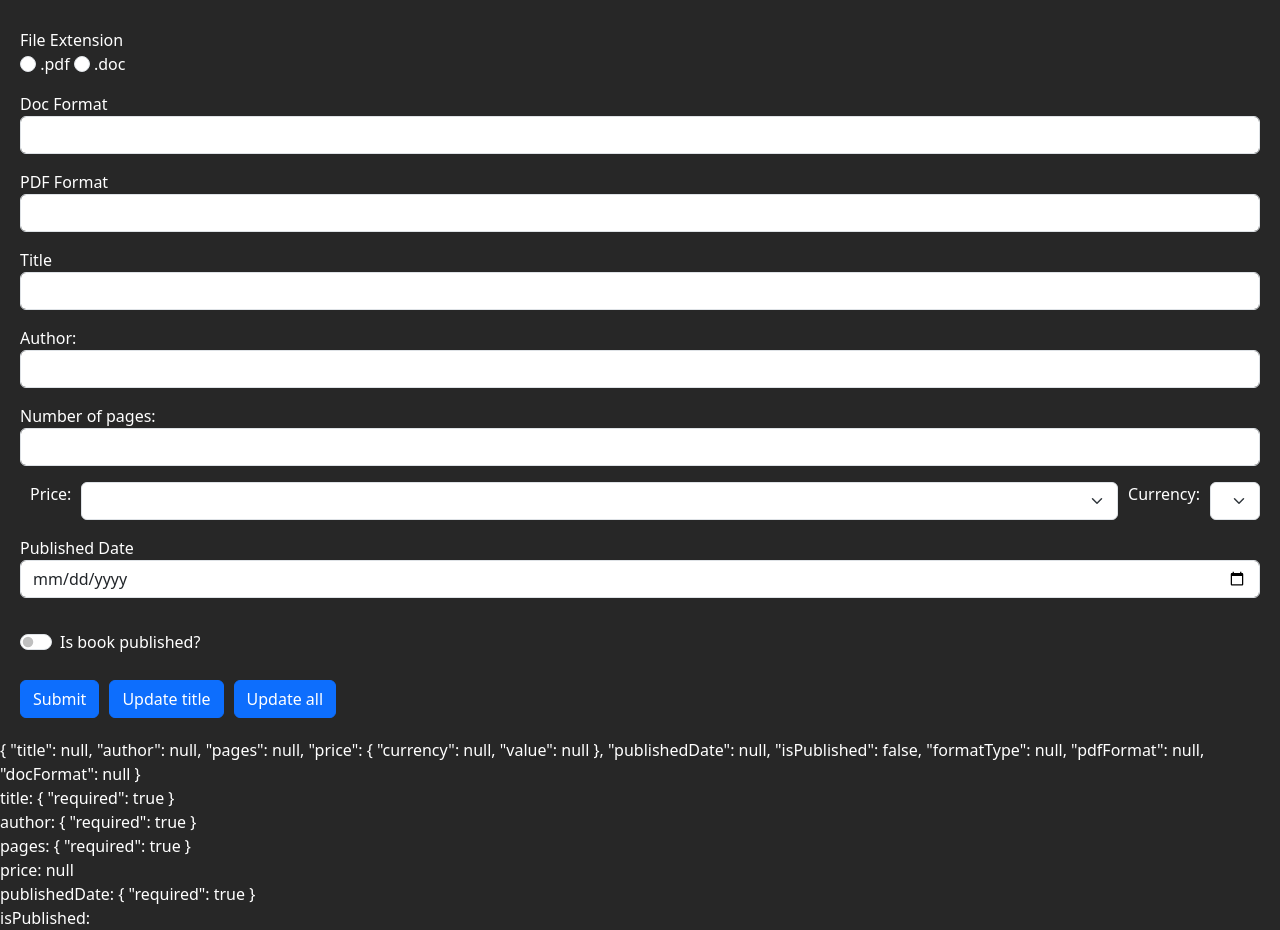
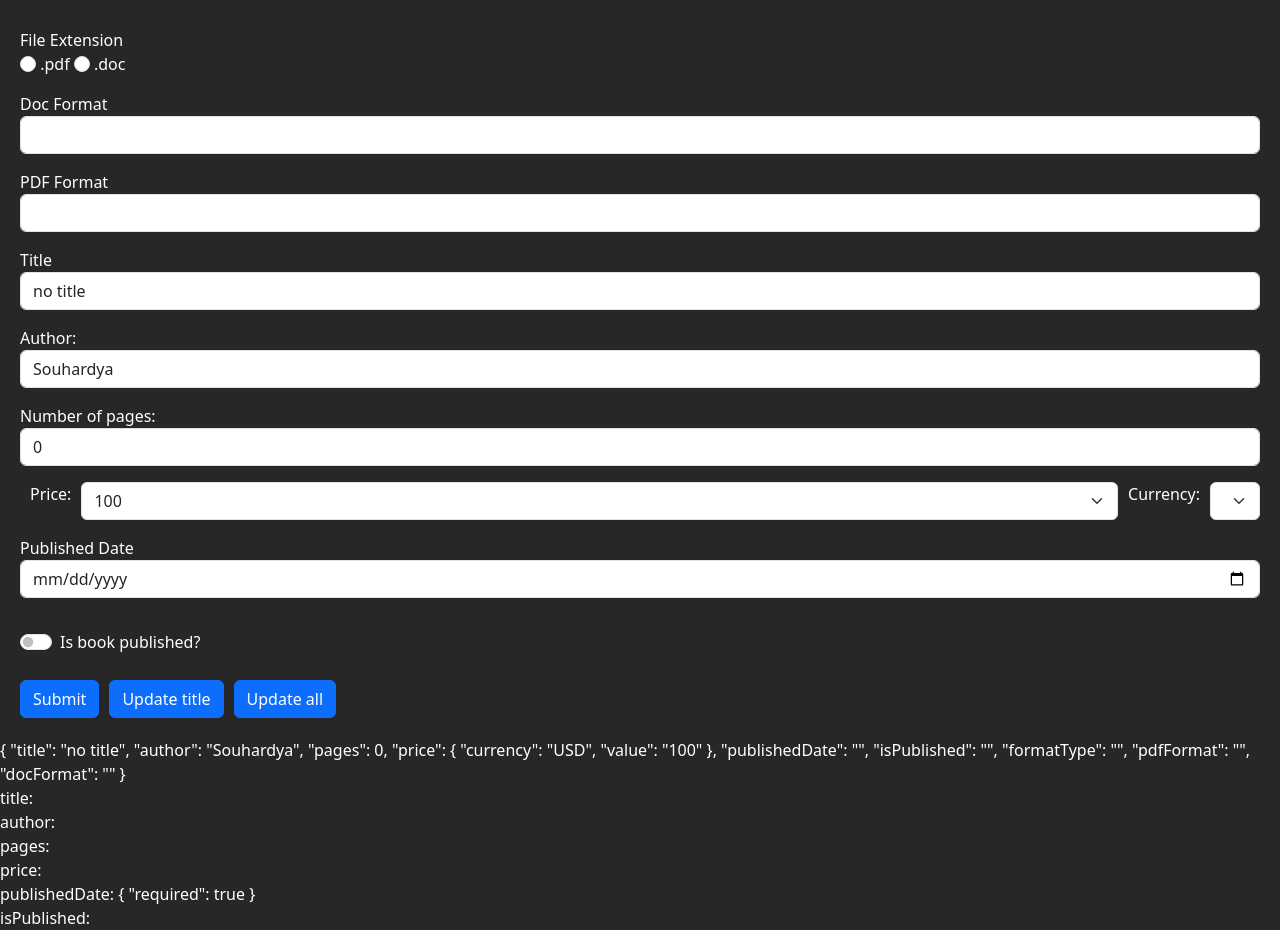
Before and after one commit to souhardya1/Angular, an Angular app in the folder Reactive-Forms/: page / in a window 1280 px wide. Built offline with nearby package versions, Linux system fonts and the light colour scheme.

Commit message:
form builder

```diff
--- a/Reactive-Forms/src/app/sample-reactive-form/sample-reactive-form.component.ts
+++ b/Reactive-Forms/src/app/sample-reactive-form/sample-reactive-form.component.ts
@@ -1,8 +1,6 @@
 import { Component } from '@angular/core';
-import { FormControl, FormGroup, Validators } from '@angular/forms';
-import { log } from 'console';
+import { FormBuilder, FormControl, FormGroup, Validators } from '@angular/forms';
 import { BookFormService } from './book-form.service';
-import { title } from 'process';
 
 @Component({
   selector: 'app-sample-reactive-form',
@@ -11,7 +9,7 @@ import { title } from 'process';
 })
 export class SampleReactiveFormComponent {
 
-  constructor(private bookServ: BookFormService) {}
+  constructor(private bookServ: BookFormService, private fb: FormBuilder) {}
 
   ngOnInit(): void {
     this.initForm();
@@ -54,19 +52,19 @@ export class SampleReactiveFormComponent {
   addBookForm: FormGroup;
 
   private initForm(): void {
-    this.addBookForm = new FormGroup({
-      title: new FormControl(null,[Validators.required,Validators.minLength(5)]),
-      author: new FormControl(null,Validators.required),
-      pages: new FormControl(null,Validators.required),
-      price: new FormGroup({
-        currency: new FormControl(null,Validators.required),
-        value: new FormControl(null,Validators.required)
+    this.addBookForm = this.fb.group({
+      title: ['no title',[Validators.required,Validators.minLength(5)]],
+      author: ['Souhardya',Validators.required],
+      pages: [0,Validators.required],
+      price: this.fb.group({
+        currency:['USD',Validators.required],
+        value:['100',Validators.required]
       }),
-      publishedDate: new FormControl(null,Validators.required),
-      isPublished: new FormControl(false),
-      formatType: new FormControl(),
-      pdfFormat: new FormControl(),
-      docFormat: new FormControl()
+      publishedDate: ['',Validators.required],
+      isPublished: '',
+      formatType: '',
+      pdfFormat: '',
+      docFormat:''
     });
   }
 
```
